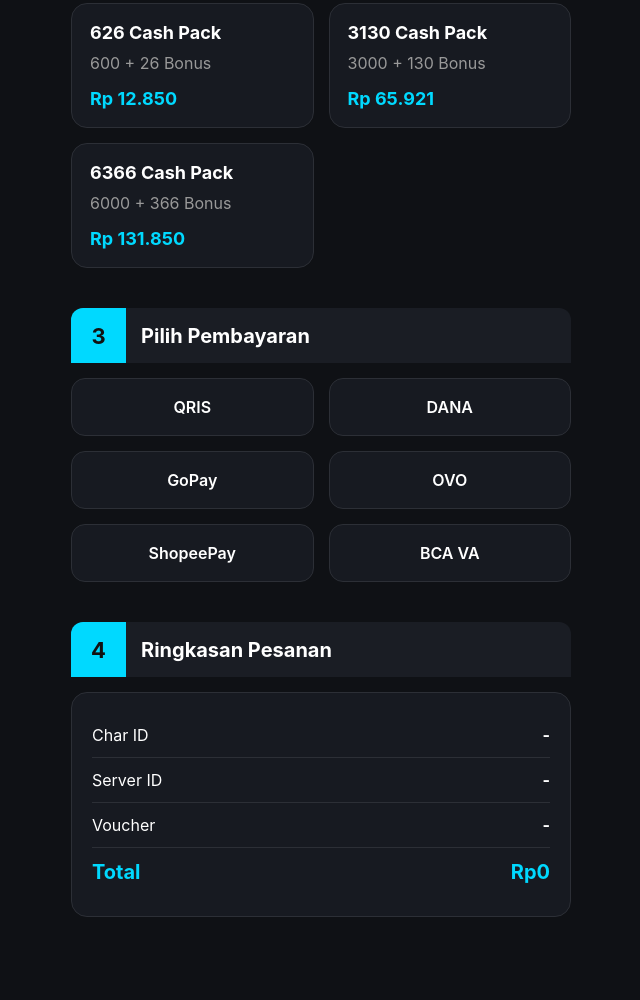
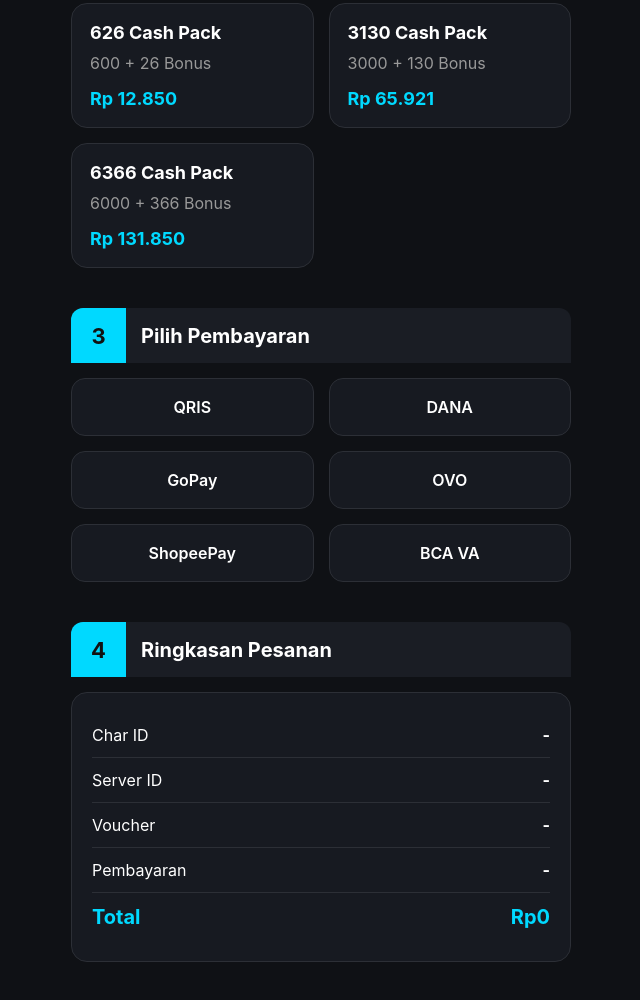
Before and after one commit to Ricofzm/gadzelnest, a plain HTML site: page index.html in a window 1280 px wide. Shown: the part 1122-2122 px from the top of the page, without its empty margins (319-959 px from the left). Drawn offline with Linux system fonts and the light colour scheme.

Commit message:
Update index.html

```diff
--- a/index.html
+++ b/index.html
@@ -163,6 +163,11 @@
                     <strong id="summary-voucher">-</strong>
                 </div>
 
+                <div class="summary-row">
+                    <span>Pembayaran</span>
+                    <strong id="summary-payment">-</strong>
+                </div>
+
                 <div class="summary-row total">
                     <span>Total</span>
                     <strong id="summary-total">Rp0</strong>
```
